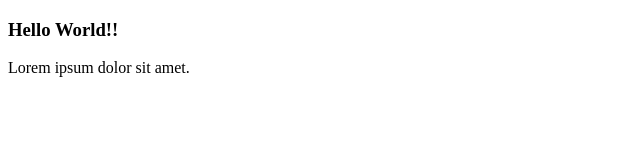
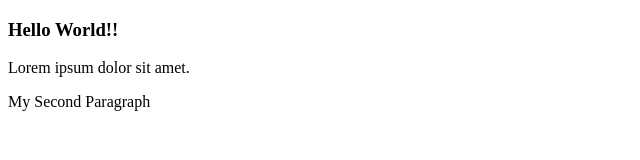
Before and after one commit to Pagante/lecture0, a plain HTML site: page index.html in a window 1280 px wide. Shown: the whole page, without its empty margins (0-640 px from the left). Drawn offline with Linux system fonts and the light colour scheme.

Commit message:
I added an id

```diff
--- a/index.html
+++ b/index.html
@@ -8,5 +8,6 @@
 <body>
     <h3>Hello World!!</h3>
     <p>Lorem ipsum dolor sit amet.</p>
+    <p id = 'myP'>My Second Paragraph</p>
 </body>
 </html>
```
